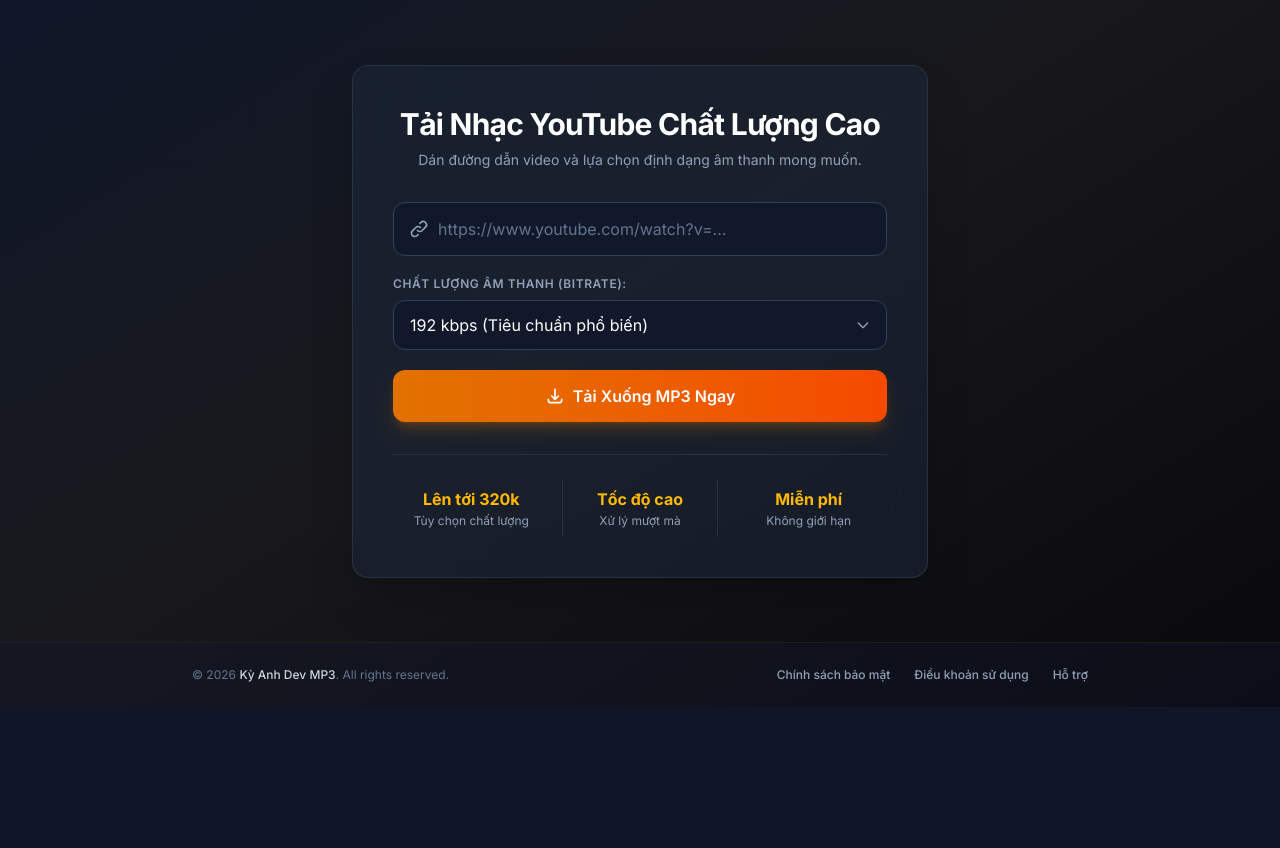
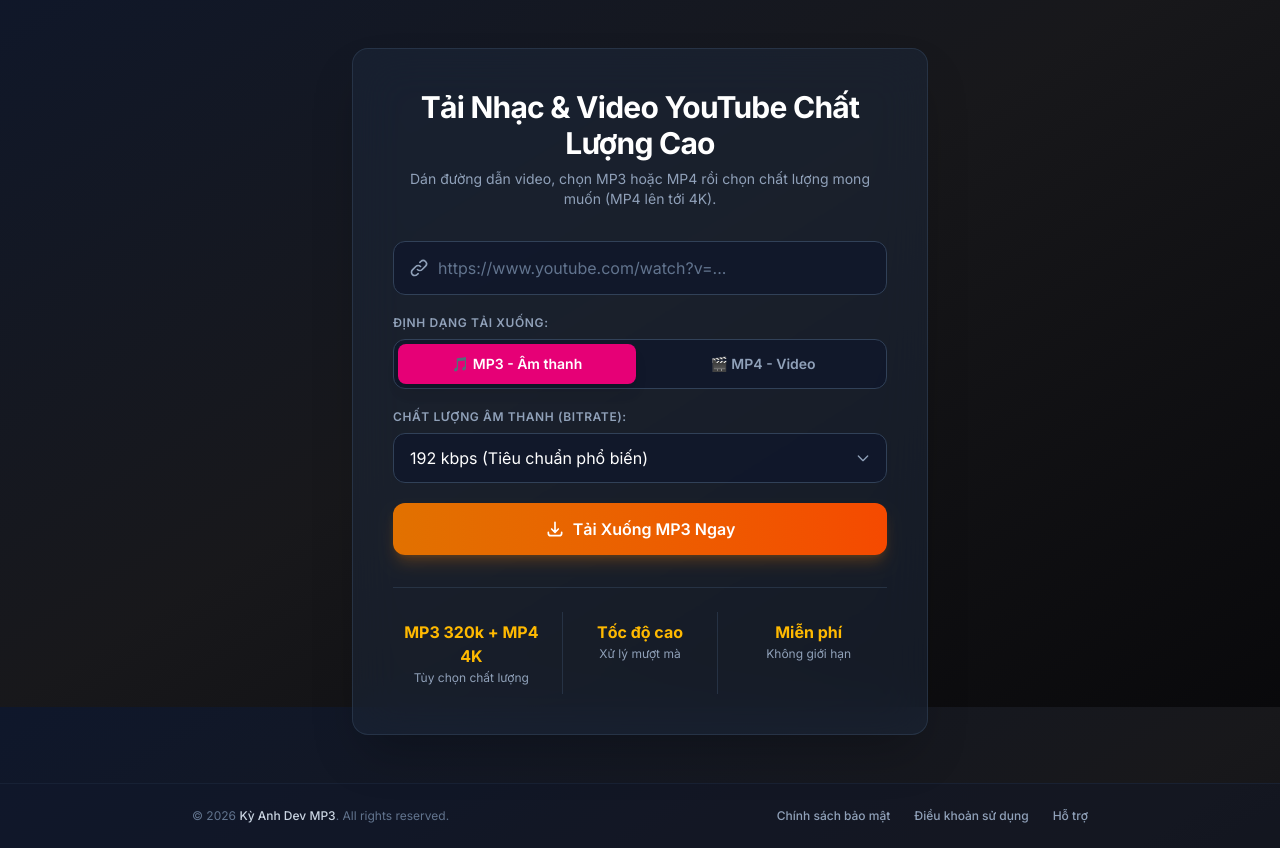
Before and after one commit to KyAnhJKD/yt-mp3-pro, a Flask app: page / in a window 1280 px wide. Shown: the part 93-941 px from the top of the page. Before the commit the page ends 800 px from the top, so only its background shows below. Run offline with Flask 3, Linux system fonts and the light colour scheme.

Commit message:
Fix youtube player response fallback + video FullHD-4K

```diff
--- a/app.py
+++ b/app.py
@@ -1,46 +1,272 @@
 import os
-from flask import Flask, render_template, request, send_file
+import re
+import uuid
+import glob
+import time
+import logging
+from flask import Flask, render_template, request, send_file, jsonify, after_this_request
 import yt_dlp
 import imageio_ffmpeg
 
 app = Flask(__name__)
-DOWNLOAD_FOLDER = "downloads"
+BASE_DIR = os.path.abspath(os.path.dirname(__file__))
+DOWNLOAD_FOLDER = os.path.join(BASE_DIR, "downloads")
 os.makedirs(DOWNLOAD_FOLDER, exist_ok=True)
+logging.basicConfig(level=logging.INFO)
+logger = logging.getLogger("yt-mp3-pro")
+try:
+    FFMPEG_PATH = imageio_ffmpeg.get_ffmpeg_exe()
+except Exception:
+    FFMPEG_PATH = "ffmpeg"
+AUDIO_QUALITIES = {"128", "192", "256", "320"}
+# Client YouTube thử theo thứ tự: web trước (đủ format FullHD-4K),
+# rớt sang android/ios/mweb khi bị chặn "Could not extract any player response".
+YOUTUBE_CLIENT_FALLBACKS = (
+    ["web"],
+    ["web", "android"],
+    ["android", "ios"],
+    ["android"],
+    ["mweb"],
+)
+BASE_YDL_OPTS = {
+    "noplaylist": True,
+    "quiet": True,
+    "no_warnings": True,
+    "windowsfilenames": True,
+    "socket_timeout": 30,
+    "retries": 3,
+    "fragment_retries": 3,
+    "extractor_retries": 3,
+    "concurrent_fragment_downloads": 4,
+}
+VIDEO_QUALITIES = {
+    "480": {"label": "480p (SD)", "height": 480, "format": "bestvideo[height<=480]+bestaudio/best[height<=480]/best"},
+    "720": {"label": "720p (HD)", "height": 720, "format": "bestvideo[height<=720]+bestaudio/best[height<=720]/best"},
+    "1080": {"label": "1080p (Full HD)", "height": 1080, "format": "bestvideo[height<=1080]+bestaudio/best[height<=1080]/best"},
+    "1440": {"label": "1440p (2K QHD)", "height": 1440, "format": "bestvideo[height<=1440]+bestaudio/best[height<=1440]/best"},
+    "2160": {"label": "2160p (4K UHD)", "height": 2160, "format": "bestvideo[height<=2160]+bestaudio/best[height<=2160]/bestvideo+bestaudio/best"},
+    "best": {"label": "Tot nhat (len toi 4K/8K)", "height": None, "format": "bestvideo+bestaudio/best"},
+}
+URL_RE = re.compile(r"^https?://", re.IGNORECASE)
+SAFE_NAME_RE = re.compile(r'[\\/:*?"<>|]')
+
+def is_valid_url(url):
+    return bool(url) and bool(URL_RE.match(url.strip())) and len(url.strip()) < 2048
+
+
+def safe_download_name(title, ext):
+    name = (title or "media").strip() or "media"
+    name = SAFE_NAME_RE.sub("", name).strip()
+    name = re.sub(r"\s+", " ", name)
+    if len(name) > 120:
+        name = name[:120].rstrip()
+    return "%s.%s" % (name, ext)
+
+
+def find_downloaded_file(id_tag):
+    pattern = os.path.join(DOWNLOAD_FOLDER, "%s_*" % id_tag)
+    matches = glob.glob(pattern)
+    if not matches:
+        return None
+    matches.sort(key=lambda p: os.path.getmtime(p), reverse=True)
+    return matches[0]
+
+
+def is_player_response_error(exc):
+    msg = str(exc or "").lower()
+    keys = (
+        "could not extract any player response",
+        "unable to extract player response",
+        "requested format is not available",
+        "http error 403",
+        "sign in to confirm",
+        "player response",
+    )
+    return any(k in msg for k in keys)
+
+
+def with_client(opts, clients):
+    out = dict(opts)
+    out["extractor_args"] = {"youtube": {"player_client": list(clients)}}
+    return out
+
+
+def extract_with_fallback(url, base_opts, download, format_fallbacks=()):
+    """Thử lần lượt các player_client YouTube cho tới khi thành công."""
+    last_exc = None
+    format_tries = [None] + list(format_fallbacks or [])
+    for clients in YOUTUBE_CLIENT_FALLBACKS:
+        for fmt in format_tries:
+            opts = with_client(base_opts, clients)
+            if fmt is not None:
+                opts = dict(opts)
+                opts["format"] = fmt
+            try:
+                with yt_dlp.YoutubeDL(opts) as ydl:
+                    info = ydl.extract_info(url, download=download)
+                logger.info("youtube client OK: %s format=%s", ",".join(clients), opts.get("format"))
+                return info, opts
+            except Exception as exc:
+                last_exc = exc
+                logger.warning("youtube client %s format=%s failed: %s", ",".join(clients), opts.get("format"), str(exc)[:300])
+                if not is_player_response_error(exc):
+                    # Lỗi khác (riêng tư/xóa/URL sai): không cần thử tiếp
+                    raise
+                continue
+    raise last_exc
+
+
+def build_audio_opts(id_tag, quality):
+    opts = dict(BASE_YDL_OPTS)
+    opts.update({
+        "format": "bestaudio/best",
+        "outtmpl": os.path.join(DOWNLOAD_FOLDER, "%s_%%(title)s.%%(ext)s" % id_tag),
+        "ffmpeg_location": FFMPEG_PATH,
+        "postprocessors": [{"key": "FFmpegExtractAudio", "preferredcodec": "mp3", "preferredquality": quality}],
+    })
+    return opts
+
+
+def build_video_opts(id_tag, vq):
+    fmt = VIDEO_QUALITIES.get(vq, VIDEO_QUALITIES["1080"])["format"]
+    opts = dict(BASE_YDL_OPTS)
+    opts.update({
+        "format": fmt,
+        "outtmpl": os.path.join(DOWNLOAD_FOLDER, "%s_%%(title)s.%%(ext)s" % id_tag),
+        "ffmpeg_location": FFMPEG_PATH,
+        "merge_output_format": "mp4",
+    })
+    return opts
+
+
+def friendly_error(exc, with_code=False):
+    raw = str(exc or "")
+    low = raw.lower()
+    if "could not extract any player response" in low or "unable to extract player response" in low:
+        msg = ("YouTube vua doi co che trinh phat nen phien ban yt-dlp hien tai tam thoi khong doc duoc video nay. "
+               "Da tu thu lai bang nhieu player_client (web/android/ios/mweb). "
+               "Hay thu lai sau vai phut, doi link khac, hoac cap nhat yt-dlp len ban moi nhat (pip install -U yt-dlp).")
+        code = 502
+    elif "requested format is not available" in low:
+        msg = ("Video nay khong co dung dinh dang/chat luong da chon (dac biet voi 4K). "
+               "Hay chon 1080p hoac 'Tot nhat' roi thu lai.")
+        code = 400
+    elif "private video" in low or "login required" in low or "sign in to confirm" in low:
+        msg = "Khong tai duoc (video rieng tu / yeu cau dang nhap / bi gioi han do tuoi): %s" % raw[:300]
+        code = 400
+    elif "video unavailable" in low or "removed" in low or "deleted" in low:
+        msg = "Video khong kha dung (da xoa / an / gioi han khu vuc)."
+        code = 400
+    elif "http error 403" in low:
+        msg = ("YouTube chan IP/may chu tam thoi (403). Hay doi mang, thu lai sau, hoac chay o may local.")
+        code = 502
+    else:
+        msg = "Loi may chu khi xu ly: %s" % raw[:500]
+        code = 500
+    if with_code:
+        return msg, code
+    return msg
+
+
+def cleanup_old_files(max_age_seconds=3600):
+    try:
+        now = time.time()
+        for path in glob.glob(os.path.join(DOWNLOAD_FOLDER, "*")):
+            try:
+                if os.path.isfile(path) and (now - os.path.getmtime(path) > max_age_seconds):
+                    os.remove(path)
+            except OSError:
+                pass
+    except Exception as exc:
+        logger.warning("cleanup_old_files failed: %s", exc)
+
 
 @app.route("/")
 def index():
     return render_template("index.html")
 
+
+@app.route("/info", methods=["POST"])
+def info():
+    url = (request.form.get("url") or "").strip()
+    if not is_valid_url(url):
+        return jsonify({"ok": False, "error": "URL khong hop le."}), 400
+    try:
+        base = dict(BASE_YDL_OPTS)
+        base["skip_download"] = True
+        data, _opts = extract_with_fallback(url, base, download=False)
+        return jsonify({"ok": True, "title": data.get("title"), "duration": data.get("duration"), "uploader": data.get("uploader"), "thumbnail": data.get("thumbnail")})
+    except Exception as exc:
+        logger.exception("info failed")
+        return jsonify({"ok": False, "error": friendly_error(exc)}), 500
+
+
 @app.route("/download", methods=["POST"])
 def download():
-    url = request.form.get("url")
-    quality = request.form.get("quality", "192")
+    form = request.form if request.form else {}
+    url = (form.get("url") or "").strip()
+    dl_type = (form.get("type") or "audio").strip().lower()
+    quality = str(form.get("quality") or "").strip()
+    if not is_valid_url(url):
+        return "URL khong hop le. Vui long dan link YouTube bat dau bang http(s)://", 400
+    if quality in VIDEO_QUALITIES:
+        dl_type = "video"
+    elif dl_type in ("video", "mp4"):
+        dl_type = "video"
+    else:
+        dl_type = "audio"
+    cleanup_old_files()
+    id_tag = uuid.uuid4().hex[:8]
+    try:
+        if dl_type == "video":
+            vq = quality if quality in VIDEO_QUALITIES else "1080"
+            ydl_opts = build_video_opts(id_tag, vq)
+            # Fallback format: nếu video không có đúng height yêu cầu / client chặn,
+            # tự hạ xuống best để vẫn tải được thay vì báo "Requested format is not available".
+            info, _opts = extract_with_fallback(url, ydl_opts, download=True, format_fallbacks=("bestvideo+bestaudio/best", "best"))
+            filepath = find_downloaded_file(id_tag)
+            if not filepath or not os.path.isfile(filepath):
+                return "Tai video that bai: khong tim thay file sau khi xu ly.", 500
+            ext = os.path.splitext(filepath)[1].lstrip(".") or "mp4"
+            title = (info.get("title") if isinstance(info, dict) else None) or os.path.basename(filepath)
+            download_name = safe_download_name(title, ext)
 
-    if not url:
-        return "Thiếu URL", 400
+            @after_this_request
+            def _cleanup_v(response):
+                try:
+                    if os.path.isfile(filepath):
+                        os.remove(filepath)
+                except OSError:
+                    pass
+                return response
 
-    if quality not in ["128", "192", "256", "320"]:
-        quality = "192"
+            return send_file(filepath, as_attachment=True, download_name=download_name, mimetype="video/mp4")
+        if quality not in AUDIO_QUALITIES:
+            quality = "192"
+        ydl_opts = build_audio_opts(id_tag, quality)
+        info, _opts = extract_with_fallback(url, ydl_opts, download=True, format_fallbacks=("bestaudio/best", "best"))
+        filepath = find_downloaded_file(id_tag)
+        if not filepath or not os.path.isfile(filepath):
+            return "Tai MP3 that bai: khong tim thay file sau khi chuyen doi.", 500
+        title = (info.get("title") if isinstance(info, dict) else None) or os.path.basename(filepath)
+        download_name = safe_download_name(title, "mp3")
 
-    ydl_opts = {
-        'format': 'bestaudio/best',
-        'outtmpl': os.path.join(DOWNLOAD_FOLDER, '%(title)s.%(ext)s'),
-        'ffmpeg_location': imageio_ffmpeg.get_ffmpeg_exe(),
-        'postprocessors': [{
-            'key': 'FFmpegExtractAudio',
-            'preferredcodec': 'mp3',
-            'preferredquality': quality,
-        }],
-    }
+        @after_this_request
+        def _cleanup_a(response):
+            try:
+                if os.path.isfile(filepath):
+                    os.remove(filepath)
+            except OSError:
+                pass
+            return response
 
-    try:
-        with yt_dlp.YoutubeDL(ydl_opts) as ydl:
-            info = ydl.extract_info(url, download=True)
-            filename = ydl.prepare_filename(info)
-            mp3_filename = os.path.splitext(filename)[0] + ".mp3"
-        return send_file(mp3_filename, as_attachment=True)
-    except Exception as e:
-        return str(e), 500
+        return send_file(filepath, as_attachment=True, download_name=download_name, mimetype="audio/mpeg")
+    except Exception as exc:
+        logger.exception("download failed")
+        msg, code = friendly_error(exc, with_code=True)
+        return msg, code
+
 
 if __name__ == "__main__":
-    app.run(debug=True, port=5000)
+    port = int(os.environ.get("PORT", "5000"))
+    app.run(host="0.0.0.0", port=port, debug=True)
--- a/requirements.txt
+++ b/requirements.txt
@@ -1,4 +1,4 @@
 flask
-yt-dlp
+yt-dlp>=2024.0.0
 imageio-ffmpeg
 gunicorn
--- a/templates/index.html
+++ b/templates/index.html
@@ -44,8 +44,8 @@
             <div class="bg-slate-800/50 backdrop-blur-xl border border-slate-700/60 rounded-2xl shadow-2xl p-6 sm:p-10 transition-all duration-300">
 
                 <div class="text-center mb-8">
-                    <h2 class="text-2xl sm:text-3xl font-bold tracking-tight text-white mb-2">Tải Nhạc YouTube Chất Lượng Cao</h2>
-                    <p class="text-sm text-slate-400">Dán đường dẫn video và lựa chọn định dạng âm thanh mong muốn.</p>
+                    <h2 class="text-2xl sm:text-3xl font-bold tracking-tight text-white mb-2">Tải Nhạc & Video YouTube Chất Lượng Cao</h2>
+                    <p class="text-sm text-slate-400">Dán đường dẫn video, chọn MP3 hoặc MP4 rồi chọn chất lượng mong muốn (MP4 lên tới 4K).</p>
                 </div>
 
                 <form id="downloadForm" action="/download" method="POST" class="space-y-5">
@@ -60,9 +60,24 @@
                             class="w-full pl-11 pr-4 py-3.5 bg-slate-900/80 border border-slate-700 rounded-xl text-white placeholder-slate-500 focus:outline-none focus:ring-2 focus:ring-pink-500 focus:border-transparent text-sm sm:text-base transition-all">
                     </div>
 
+                    <!-- Type Selector -->
+                    <div>
+                        <label class="block text-xs font-semibold uppercase tracking-wider text-slate-400 mb-2">Định dạng tải xuống:</label>
+                        <div class="grid grid-cols-2 gap-2 p-1 bg-slate-900/80 border border-slate-700 rounded-xl">
+                            <label class="cursor-pointer">
+                                <input type="radio" name="type" value="audio" id="typeAudio" class="peer hidden" checked>
+                                <span class="flex items-center justify-center gap-2 px-4 py-2.5 rounded-lg text-sm font-semibold text-slate-400 peer-checked:bg-pink-600 peer-checked:text-white peer-checked:shadow-lg transition-all">🎵 MP3 - Âm thanh</span>
+                            </label>
+                            <label class="cursor-pointer">
+                                <input type="radio" name="type" value="video" id="typeVideo" class="peer hidden">
+                                <span class="flex items-center justify-center gap-2 px-4 py-2.5 rounded-lg text-sm font-semibold text-slate-400 peer-checked:bg-pink-600 peer-checked:text-white peer-checked:shadow-lg transition-all">🎬 MP4 - Video</span>
+                            </label>
+                        </div>
+                    </div>
+
                     <!-- Quality Selector -->
                     <div>
-                        <label for="qualitySelect" class="block text-xs font-semibold uppercase tracking-wider text-slate-400 mb-2">Chất lượng âm thanh (Bitrate):</label>
+                        <label for="qualitySelect" id="qualityLabel" class="block text-xs font-semibold uppercase tracking-wider text-slate-400 mb-2">Chất lượng âm thanh (Bitrate):</label>
                         <div class="relative">
                             <select name="quality" id="qualitySelect"
                                 class="w-full px-4 py-3 bg-slate-900/80 border border-slate-700 rounded-xl text-white focus:outline-none focus:ring-2 focus:ring-pink-500 focus:border-transparent text-sm sm:text-base transition-all appearance-none cursor-pointer">
@@ -70,6 +85,12 @@
                                 <option value="192" selected>192 kbps (Tiêu chuẩn phổ biến)</option>
                                 <option value="256">256 kbps (Chất lượng cao)</option>
                                 <option value="320">320 kbps (Cực cao - Studio)</option>
+                                <option value="480" data-video="1">480p SD (Video MP4 nhẹ)</option>
+                                <option value="720" data-video="1">720p HD (Video MP4)</option>
+                                <option value="1080" data-video="1">1080p Full HD (Video MP4)</option>
+                                <option value="1440" data-video="1">1440p 2K QHD (Video MP4)</option>
+                                <option value="2160" data-video="1">2160p 4K UHD (Video MP4)</option>
+                                <option value="best" data-video="1">Tốt nhất (lên tới 4K/8K nếu có)</option>
                             </select>
                             <div class="absolute inset-y-0 right-0 pr-4 flex items-center pointer-events-none text-slate-400">
                                 <svg class="w-4 h-4" fill="none" stroke="currentColor" stroke-width="2" viewBox="0 0 24 24">
@@ -85,7 +106,7 @@
                         <svg class="w-5 h-5" fill="none" stroke="currentColor" stroke-width="2" viewBox="0 0 24 24">
                             <path stroke-linecap="round" stroke-linejoin="round" d="M4 16v1a3 3 0 003 3h10a3 3 0 003-3v-1m-4-4l-4 4m0 0l-4-4m4 4V4"></path>
                         </svg>
-                        <span id="btnText">Tải Xuống MP3 Ngay</span>
+                        <span id="btnText">Tải Xuống Ngay</span>
                     </button>
                 </form>
 
@@ -96,15 +117,15 @@
                         <path class="opacity-75" fill="currentColor" d="M4 12a8 8 0 018-8V0C5.373 0 0 5.373 0 12h4zm2 5.291A7.962 7.962 0 014 12H0c0 3.042 1.135 5.824 3 7.938l3-2.647z"></path>
                     </svg>
                     <div class="text-xs sm:text-sm">
-                        <p class="font-medium text-white">Đang xử lý và chuyển đổi âm thanh...</p>
-                        <p class="text-slate-400">Quá trình này có thể mất từ vài giây đến 1 phút.</p>
+                        <p class="font-medium text-white" id="loadingTitle">Đang xử lý và chuyển đổi...</p>
+                        <p class="text-slate-400">MP3 thường mất vài giây - 1 phút. Video Full HD tới 4K có thể mất vài phút do phải gộp hình + tiếng.</p>
                     </div>
                 </div>
 
                 <!-- Features list -->
                 <div class="grid grid-cols-3 gap-3 mt-8 pt-6 border-t border-slate-700/60 text-center">
                     <div class="p-2">
-                        <div class="feature-text text-pink-400 font-bold text-sm sm:text-base">Lên tới 320k</div>
+                        <div class="feature-text text-pink-400 font-bold text-sm sm:text-base">MP3 320k + MP4 4K</div>
                         <div class="text-[11px] sm:text-xs text-slate-400 mt-0.5">Tùy chọn chất lượng</div>
                     </div>
                     <div class="p-2 border-x border-slate-700/60">
@@ -298,11 +319,11 @@
             const urlInput = document.getElementById('urlInput');
             urlInput.className = `w-full pl-11 pr-4 py-3.5 bg-slate-900/80 border border-slate-700 rounded-xl text-white placeholder-slate-500 focus:outline-none focus:ring-2 ${t.ring} focus:border-transparent text-sm sm:text-base transition-all`;
 
-            const qualitySelect = document.getElementById('qualitySelect');
-            qualitySelect.className = `w-full px-4 py-3 bg-slate-900/80 border border-slate-700 rounded-xl text-white focus:outline-none focus:ring-2 ${t.ring} focus:border-transparent text-sm sm:text-base transition-all appearance-none cursor-pointer`;
+            const qualitySelectEl = document.getElementById('qualitySelect');
+            qualitySelectEl.className = `w-full px-4 py-3 bg-slate-900/80 border border-slate-700 rounded-xl text-white focus:outline-none focus:ring-2 ${t.ring} focus:border-transparent text-sm sm:text-base transition-all appearance-none cursor-pointer`;
 
-            const submitBtn = document.getElementById('submitBtn');
-            submitBtn.className = `w-full py-3.5 px-6 bg-gradient-to-r text-white font-semibold rounded-xl shadow-lg focus:outline-none focus:ring-2 focus:ring-offset-2 focus:ring-offset-slate-900 transition-all transform active:scale-[0.99] flex items-center justify-center space-x-2 text-sm sm:text-base cursor-pointer ${t.btnBg} ${t.ring}`;
+            const submitBtnEl = document.getElementById('submitBtn');
+            submitBtnEl.className = `w-full py-3.5 px-6 bg-gradient-to-r text-white font-semibold rounded-xl shadow-lg focus:outline-none focus:ring-2 focus:ring-offset-2 focus:ring-offset-slate-900 transition-all transform active:scale-[0.99] flex items-center justify-center space-x-2 text-sm sm:text-base cursor-pointer ${t.btnBg} ${t.ring}`;
 
             const loadingSpinner = document.getElementById('loadingSpinner');
             loadingSpinner.className = `animate-spin h-5 w-5 shrink-0 ${t.spinner}`;
@@ -326,19 +347,56 @@
         const loadingState = document.getElementById('loadingState');
         const submitBtn = document.getElementById('submitBtn');
         const btnText = document.getElementById('btnText');
+        const qualitySelect = document.getElementById('qualitySelect');
+        const qualityLabel = document.getElementById('qualityLabel');
+        const loadingTitle = document.getElementById('loadingTitle');
+        const typeAudio = document.getElementById('typeAudio');
+        const typeVideo = document.getElementById('typeVideo');
+
+        function syncQualityOptions() {
+            const isVideo = typeVideo.checked;
+            Array.from(qualitySelect.options).forEach(opt => {
+                const isV = opt.getAttribute('data-video') === '1';
+                opt.hidden = isVideo ? !isV : isV;
+            });
+            if (isVideo) {
+                qualityLabel.textContent = 'Chất lượng video (Full HD đến 4K):';
+                qualitySelect.value = '1080';
+                btnText.textContent = 'Tải Xuống MP4 Ngay';
+                if (loadingTitle) loadingTitle.textContent = 'Đang tải và gộp video (có thể mất vài phút với 4K)...';
+            } else {
+                qualityLabel.textContent = 'Chất lượng âm thanh (Bitrate):';
+                qualitySelect.value = '192';
+                btnText.textContent = 'Tải Xuống MP3 Ngay';
+                if (loadingTitle) loadingTitle.textContent = 'Đang xử lý và chuyển đổi âm thanh...';
+            }
+        }
+
+        typeAudio.addEventListener('change', syncQualityOptions);
+        typeVideo.addEventListener('change', syncQualityOptions);
+        qualitySelect.addEventListener('change', () => {
+            const opt = qualitySelect.selectedOptions[0];
+            const isV = opt && opt.getAttribute('data-video') === '1';
+            // Tự đảo tab nếu user chọn nhầm nhóm (giữ tương thích backend)
+            if (isV && typeAudio.checked) { typeVideo.checked = true; syncQualityOptions(); qualitySelect.value = opt.value; btnText.textContent = 'Tải Xuống MP4 Ngay'; }
+            if (!isV && typeVideo.checked) { typeAudio.checked = true; syncQualityOptions(); qualitySelect.value = opt.value; btnText.textContent = 'Tải Xuống MP3 Ngay'; }
+        });
+        syncQualityOptions();
 
         form.addEventListener('submit', () => {
+            const isVideo = typeVideo.checked;
             submitBtn.disabled = true;
             submitBtn.classList.add('opacity-75', 'cursor-not-allowed');
             btnText.textContent = 'Đang xử lý...';
+            if (loadingTitle) loadingTitle.textContent = isVideo ? 'Đang tải và gộp video (Full HD - 4K, vui lòng chờ)...' : 'Đang xử lý và chuyển đổi âm thanh...';
             loadingState.classList.remove('hidden');
 
             setTimeout(() => {
                 submitBtn.disabled = false;
                 submitBtn.classList.remove('opacity-75', 'cursor-not-allowed');
-                btnText.textContent = 'Tải Xuống MP3 Ngay';
+                btnText.textContent = isVideo ? 'Tải Xuống MP4 Ngay' : 'Tải Xuống MP3 Ngay';
                 loadingState.classList.add('hidden');
-            }, 6000);
+            }, isVideo ? 180000 : 60000);
         });
     </script>
 </body>
```
Also changed, not shown: 1 other file.
